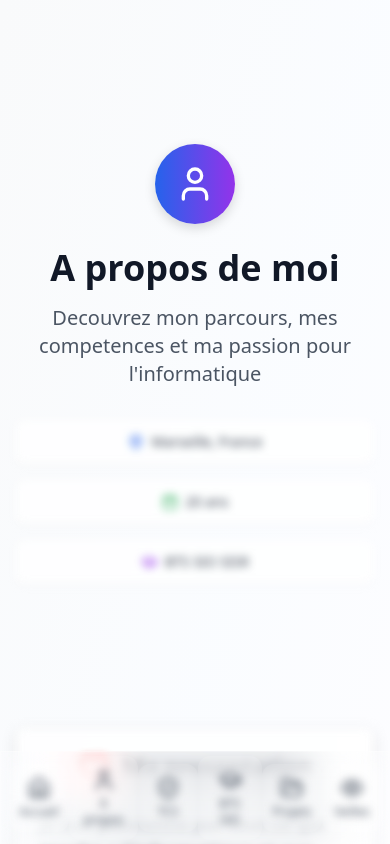
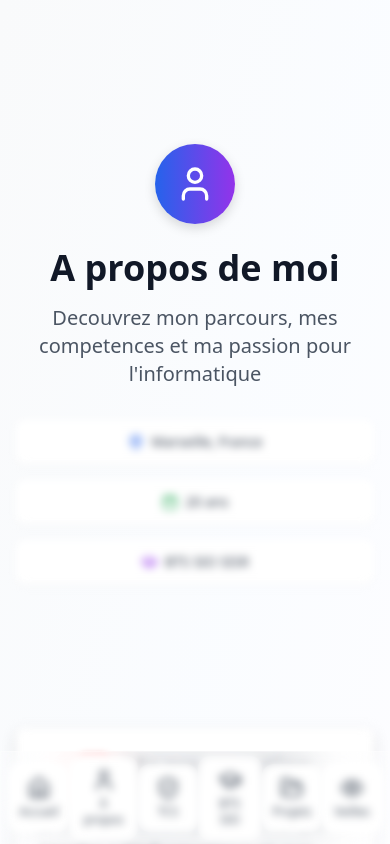
Before and after one commit to hocineira/V6.0, a Next.js app: page /about in a window 390 px wide. Shown: the top 844 px of the page. Built offline with nearby package versions, Linux system fonts and the light colour scheme.

Commit message:
fix: Disable all backdrop-blur effects on mobile for better readability

```diff
--- a/src/app/bts-sio/page.js
+++ b/src/app/bts-sio/page.js
@@ -450,7 +450,7 @@ export default function BTSSIOPage() {
       </section>
 
       {/* Navigation Tabs - Mobile Optimized */}
-      <section className="sticky top-0 z-40 bg-white/80 backdrop-blur-md border-b">
+      <section className="sticky top-0 z-40 bg-white border-b shadow-sm">
         <div className="container mx-auto px-2 sm:px-4">
           <div className="flex justify-center">
             {/* Mobile: Scrollable horizontal tabs */}
--- a/src/app/globals.css
+++ b/src/app/globals.css
@@ -20,6 +20,41 @@
    OPTIMISATIONS SPÉCIFIQUES FIREFOX
    Firefox a des problèmes majeurs avec backdrop-filter et blur
    ======================================== */
+
+/* FIX MOBILE: Désactiver backdrop-blur sur mobile pour tous les navigateurs */
+@media (max-width: 768px) {
+  .backdrop-blur-sm,
+  .backdrop-blur-md,
+  .backdrop-blur-lg,
+  .backdrop-blur-xl,
+  .backdrop-blur-2xl,
+  .backdrop-blur-3xl,
+  *[class*="backdrop-blur"] {
+    backdrop-filter: none !important;
+    -webkit-backdrop-filter: none !important;
+  }
+
+  /* Remplacer les backgrounds transparents par des backgrounds solides sur mobile */
+  .bg-white\/80,
+  .bg-white\/90,
+  .bg-white\/70,
+  .bg-white\/60,
+  *[class*="bg-white/"] {
+    background-color: rgb(255, 255, 255) !important;
+  }
+
+  .bg-slate-50\/80,
+  .bg-slate-50\/90,
+  *[class*="bg-slate-50/"] {
+    background-color: rgb(248, 250, 252) !important;
+  }
+
+  .bg-gray-50\/80,
+  .bg-gray-50\/90,
+  *[class*="bg-gray-50/"] {
+    background-color: rgb(249, 250, 251) !important;
+  }
+}
 
 /* Détection Firefox via classe JS */
 .firefox-browser .glass-effect,
```
